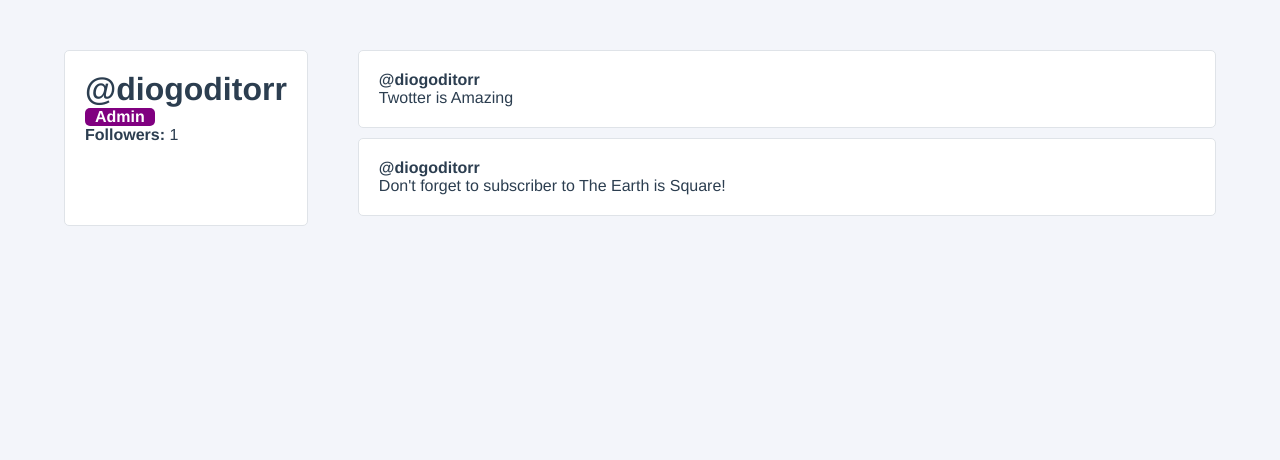
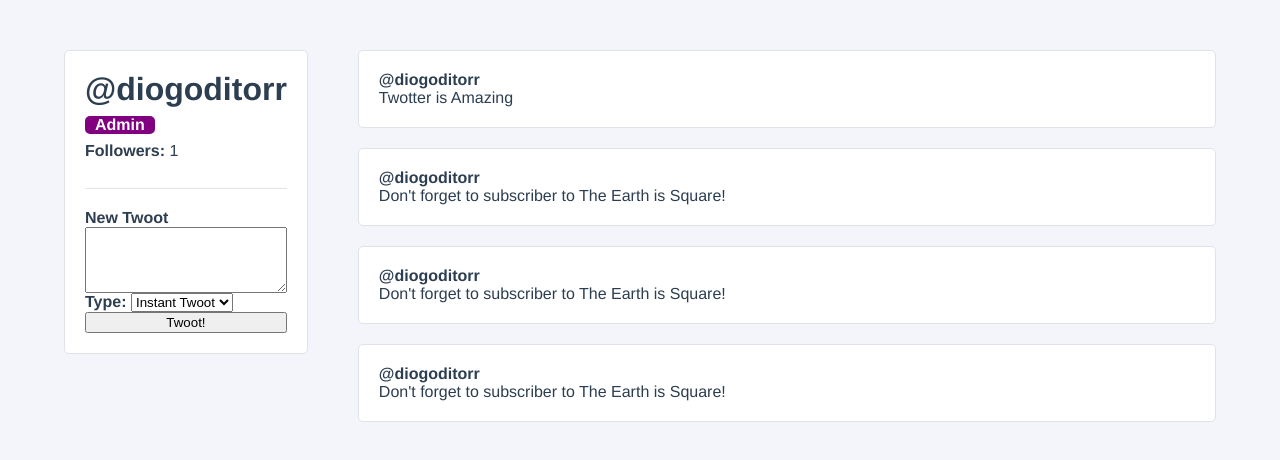
Before and after one commit to diogoditorr/twotter-tutorial, a Vue app: page / in a window 1280 px wide. Shown: the top 460 px of the page. Built offline with nearby package versions, Linux system fonts and the light colour scheme.

Commit message:
Chapter 5

```diff
--- a/src/components/UserProfile.vue
+++ b/src/components/UserProfile.vue
@@ -8,6 +8,23 @@
             <div class="user-profile__follower-count">
                 <strong>Followers: </strong> {{ followers }}
             </div>
+            <form class="user-profile__create-twoot" @submit.prevent="createNewTwoot">
+                <label for="newTwoot"><strong>New Twoot</strong></label>
+                <textarea id="newTwoot" rows="4" v-model="newTwootContent"></textarea>
+
+                <div class="user-profile__create-twoot-type">
+                    <label for="newTwootType"><strong>Type: </strong></label>
+                    <select id="newTwootType" v-model="selectedTwootType">
+                        <option :value="option.value" v-for="(option, index) in twootTypes" :key="index">
+                            {{ option.name }}
+                        </option>
+                    </select>
+                </div>
+
+                <button>
+                    Twoot!
+                </button>
+            </form>
         </div>
 
         <div class="user-profile__twoots-wrapper">
@@ -32,17 +49,25 @@
 
     data() {
         return {
+            newTwootContent: '',
+            selectedTwootType: 'instant',
+            twootTypes: [
+                { value: 'draft', name: 'Draf' },
+                { value: 'instant', name: 'Instant Twoot' }
+            ],
             followers: 0,
             user: {
                 id: 1,
                 username: 'diogoditorr',
-                firstName: 'Diego',
-                lastName: 'Silva',
-                email: 'diegoditorr@hotmail.com',
+                firstName: 'Diogo',
+                lastName: 'Alvares',
+                email: 'diogoditorr@hotmail.com',
                 isAdmin: true,
                 twoots: [
                     { id: 1, content: 'Twotter is Amazing' },
-                    { id: 2, content: "Don't forget to subscriber to The Earth is Square!"}
+                    { id: 2, content: "Don't forget to subscriber to The Earth is Square!"},
+                    { id: 3, content: "Don't forget to subscriber to The Earth is Square!"},
+                    { id: 4, content: "Don't forget to subscriber to The Earth is Square!"}
                 ]
             }
         }
@@ -69,6 +94,16 @@
 
         toggleFavourite(id) {
             console.log(`Favourited Tweet #${id}`)
+        },
+
+        createNewTwoot() {
+            if (this.newTwootContent && this.selectedTwootType !== 'draft') {
+                this.user.twoots.unshift({
+                    id: this.user.twoots.length + 1,
+                    content: this.newTwootContent
+                })
+                this.newTwootContent = '';
+            }
         }
     },
 
@@ -95,6 +130,7 @@
     background-color: white;
     border-radius: 5px;
     border: 1px solid #DFE3E8;
+    height: fit-content;
 }
 
 .user-profile__admin-badge {
@@ -106,7 +142,26 @@
     font-weight: bold;
 }
 
+.user-profile__username,
+.user-profile__admin-badge,
+.user-profile__follower-count {
+    margin-bottom: 8px;
+}
+
 h1 {
     margin: 0;
 }
+
+.user-profile__twoots-wrapper {
+    display: grid;
+    grid-gap: 10px;
+}
+
+.user-profile__create-twoot {
+    border-top: 1px solid #DFE3E8;
+    padding-top: 20px;
+    margin-top: 20px;
+    display: flex;
+    flex-direction: column;
+}
 </style>
```
